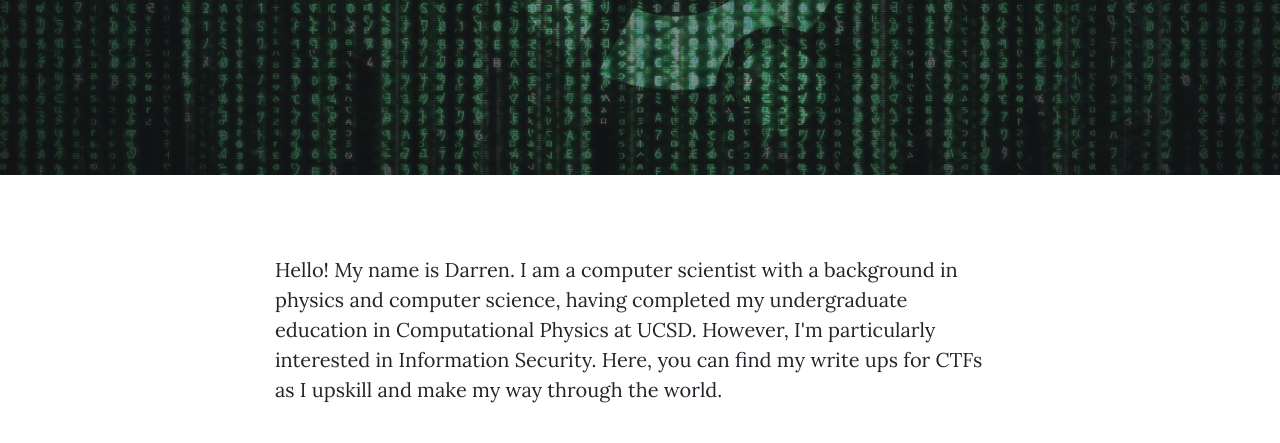
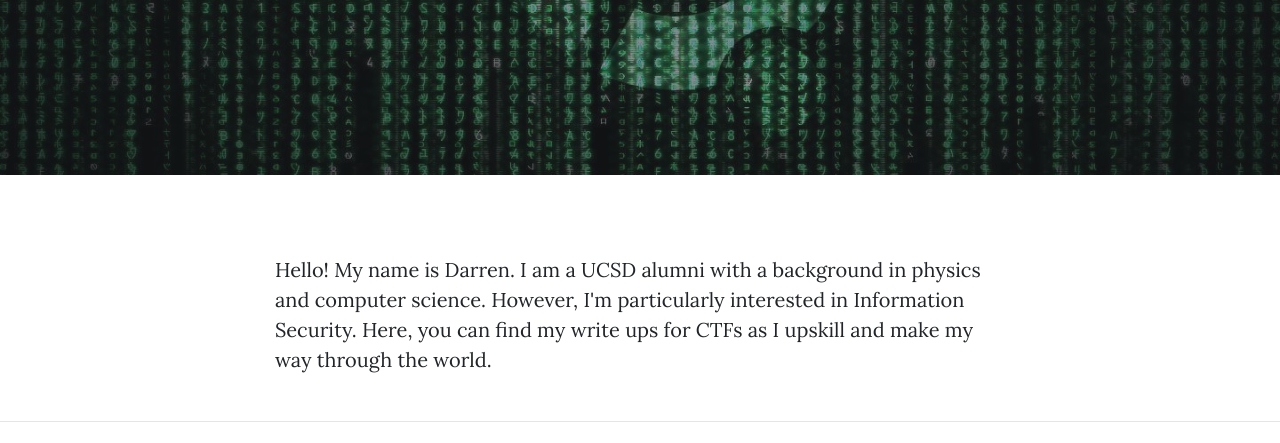
Before and after one commit to RenTrieu/RenTrieu.github.io, a plain HTML site: page about.html in a window 1280 px wide. Shown: the part 357-800 px from the top of the page. Drawn offline with nearby package versions, Linux system fonts and the light colour scheme.

Commit message:
About update

```diff
--- a/about.html
+++ b/about.html
@@ -65,7 +65,7 @@
   <div class="container">
     <div class="row">
       <div class="col-lg-8 col-md-10 mx-auto">
-        <p>Hello! My name is Darren. I am a computer scientist with a background in physics and computer science, having completed my undergraduate education in Computational Physics at UCSD. However, I'm particularly interested in Information Security. Here, you can find my write ups for CTFs as I upskill and make my way through the world.</p>
+        <p>Hello! My name is Darren. I am a UCSD alumni with a background in physics and computer science. However, I'm particularly interested in Information Security. Here, you can find my write ups for CTFs as I upskill and make my way through the world.</p>
       </div>
     </div>
   </div>
```
